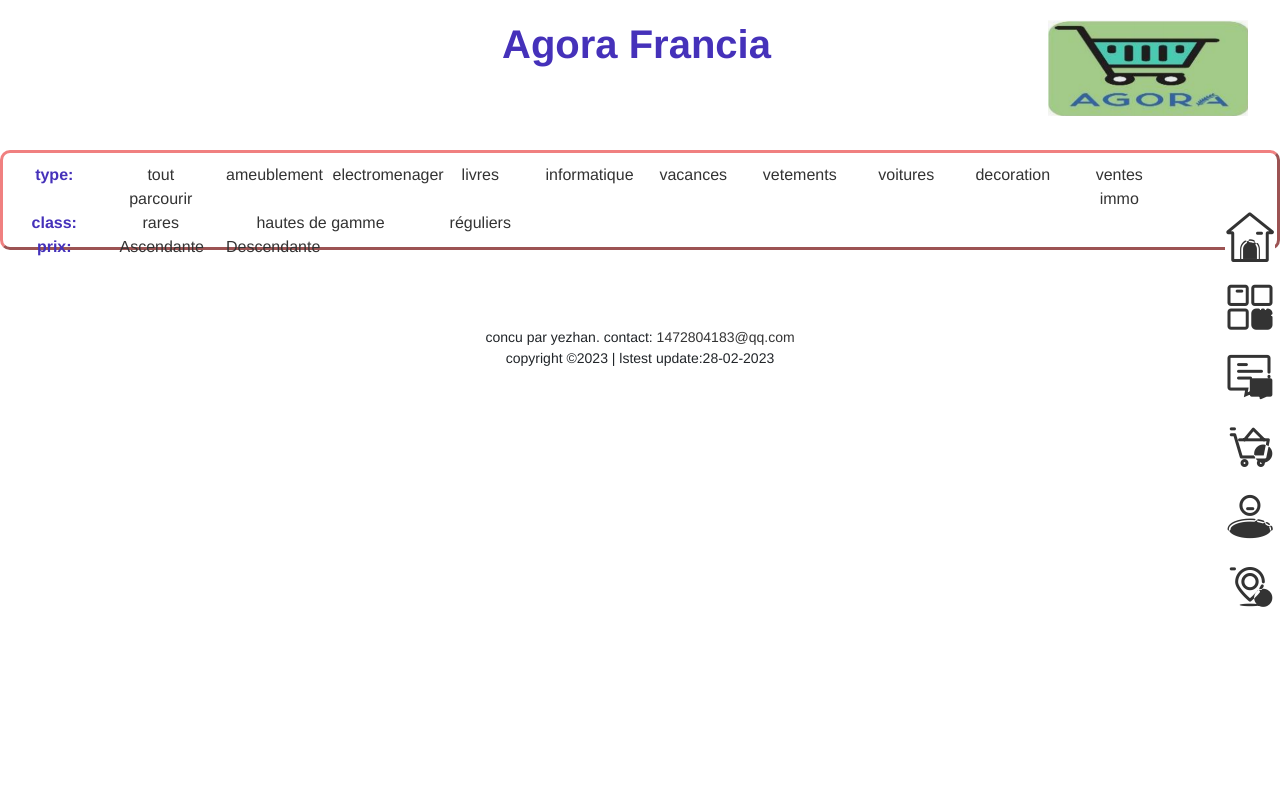
After one commit to glouno/AgoraMarketplace, a PHP site: page /parcourir2.php?type=1 in a window 1280 px wide. The commit adds this page. Run offline with PHP 8.4, Linux system fonts and the light colour scheme; data that the repository does not hold is empty.

Commit message:
modified:   parcourir1.php 	deleted:    parcourir2.html 	new file:   parcourir2.php

```diff
--- a/parcourir1.php
+++ b/parcourir1.php
@@ -52,8 +52,8 @@
             <div class="col-1">
                 <p><b>prix:</b></p>
             </div>
-            <div class="col-1"><a href="parcourir1.php?ordre='asc'&type='2'">Ascendante</a></div>
-            <div class="col-1"><a href="parcourir1.php?ordre='desc'&type='2'">Descendante</a></div>
+            <div class="col-1"><a href="parcourir1.php?">Ascendante</a></div>
+            <div class="col-1"><a href="parcourir2.php?">Descendante</a></div>
         </div>
     </div>
     <br><br><br>
--- /dev/null
+++ b/parcourir2.php
@@ -0,0 +1,153 @@
+<head>
+  <title>Title</title>
+  <!-- Required meta tags -->
+  <meta charset="utf-8" />
+  <meta name="viewport" content="width=device-width, initial-scale=1, shrink-to-fit=no" />
+
+  <!-- Bootstrap CSS -->
+  <link href="https://cdn.jsdelivr.net/npm/bootstrap@5.2.1/dist/css/bootstrap.min.css" rel="stylesheet"
+    integrity="sha384-iYQeCzEYFbKjA/T2uDLTpkwGzCiq6soy8tYaI1GyVh/UjpbCx/TYkiZhlZB6+fzT" crossorigin="anonymous" />
+  <link rel="stylesheet" href="css.css" type="text/css" />
+  <link rel="stylesheet" href="icon/iconfont.css" type="text/css" />
+</head>
+
+<body>
+  <div id="header" class="container-fluid">
+    <div class="row" style="padding: 20px">
+      <div class="col-4"></div>
+      <div class="col-4">
+        <h1 align="center"><b>Agora Francia</b></h1>
+      </div>
+      <div class="col-4">
+        <img src="image/logo.png" width="200" align="right" />
+      </div>
+    </div>
+  </div>
+  <div id="nav" class="container-fluid" style="border: 3px lightcoral outset; border-radius: 10px;">
+    <div class="row ">
+      <div class="col-1">
+        <p><strong>type:</strong></p>
+      </div>
+      <div class="col-1"><a href="parcourir2.php?type=0">tout parcourir</a></div>
+      <div class="col-1"><a href="parcourir2.php?type='ameublement'">ameublement</a></div>
+      <div class="col-1"><a href="parcourir2.php?type='electromenager'">electromenager</a></div>
+      <div class="col-1"><a href="parcourir2.php?type='livres'">livres</a></div>
+      <div class="col-1"><a href="parcourir2.php?type='informatique'">informatique</a></div>
+      <div class="col-1"><a href="parcourir2.php?type='vacances'">vacances</a></div>
+      <div class="col-1"><a href="parcourir2.php?type='vetements'">vetements</a></div>
+      <div class="col-1"><a href="parcourir2.php?type='voitures'">voitures</a></div>
+      <div class="col-1"><a href="parcourir2.php?type='decoration'">decoration</a></div>
+      <div class="col-1"><a href="parcourir2.php?type='ventes immo'">ventes immo</a></div>
+      <div class="col-1"></div>
+    </div>
+    <div class="row">
+      <div class="col-1">
+        <p><b>class:</b></p>
+      </div>
+      <div class="col-1"><a href="parcourir2.php?type='1'&type_prix='rare'&ordre='asc'">rares</a></div>
+      <div class="col-2"><a href="parcourir2.php?type_prix='gamme'&type='1'">hautes de gamme</a></div>
+      <div class="col-1"><a href="parcourir2.php?type_prix='normal'&type='1'">réguliers</a></div>
+    </div>
+    <div class="row">
+      <div class="col-1">
+        <p><b>prix:</b></p>
+      </div>
+      <div class="col-1"><a href="parcourir1.php?type=0">Ascendante</a></div>
+      <div class="col-1"><a href="parcourir2.php?type=0">Descendante</a></div>
+    </div>
+  </div>
+  <br><br><br>
+  <div id="section" class="container">
+    <?php
+    //identifier le nom de base de données
+    $database = "ag";
+    //connectez-vous dans votre BDD
+//Rappel : votre serveur = localhost | votre login = root | votre mot de pass = '' (rien)
+    $db_handle = mysqli_connect('localhost:3308', 'root', '');
+    $db_found = mysqli_select_db($db_handle, $database);
+    //si le BDD existe, faire le traitement
+    if ($db_found) {
+      if ($_GET['type'] == 0) {
+        $sql = "SELECT * FROM produits ORDER BY prix desc ";
+      } elseif ($_GET['type'] == 1) {
+        $sql = "SELECT * FROM produits WHERE type_prix=   " . $_GET['type_prix'] . " ORDER BY prix desc      ";
+        print_r($_GET['type_prix']);
+      } elseif ($_GET['type'] == 2) {
+        $sql = "SELECT * FROM produits ORDER BY prix  " . $_GET['ordre'] . "ORDER BY prix desc";
+      } else {
+        $sql = "SELECT * FROM produits WHERE types=   " . $_GET['type'] . " ORDER BY prix desc   ";
+      }
+      $result = mysqli_query($db_handle, $sql);
+      //$data = mysqli_fetch_assoc($result);
+      while ($data = mysqli_fetch_assoc($result)) {
+        echo '<a href="mod_article.php?id=' . $data['id'] . '">';
+        echo '<div class="row">';
+        echo '<div class="col-4"><img src="' . $data['image'] . '" width="360px" height="240px"></div>';
+        echo '<div class="col-1"></div> ';
+        echo '<div class="col-7" style="text-align: left;">';
+        echo '<br><h1>' . $data['nom'] . '</h1><br>';
+        echo '<h2>prix:' . $data['prix'] . '</h2>';
+        echo '</div></div><br></a>';
+      }
+    } //end else //fermer la connection
+    ?>
+    <?php mysqli_close($db_handle);
+    ?>
+  </div>
+
+  <div id="footer" class="container">
+    <footer>
+      <small>
+        <p align="center">
+          concu par yezhan. contact:<a href="mailto:1472804183@qq.com">
+            1472804183@qq.com
+          </a>
+        </p>
+        <p align="center">copyright &copy;2023 | lstest update:28-02-2023</p>
+      </small>
+    </footer>
+  </div>
+
+  <div class="fix_icon">
+    <div class="icon1">
+      <a href="accueil.php">
+        <span class="iconfont icon-shouye" style="font-size: 50px"></span>
+      </a>
+    </div>
+    <div class="icon1">
+      <a href="parcourir.php">
+        <span class="iconfont icon-gongneng" style="font-size: 50px"></span>
+      </a>
+    </div>
+    <div class="icon1">
+      <a href="notification.php">
+        <span class="iconfont icon-xiaoxi2" style="font-size: 50px"></span>
+      </a>
+    </div>
+    <div class="icon1">
+      <a href="panier.php">
+        <span class="iconfont icon-caigou" style="font-size: 50px"></span>
+      </a>
+    </div>
+    <div class="icon1">
+      <a href="compt.php">
+        <span class="iconfont icon-wode" style="font-size: 50px"></span>
+      </a>
+    </div>
+    <div class="icon1">
+      <a href="https://www.google.com/maps">
+        <span class="iconfont icon-weizhi" style="font-size: 50px"></span>
+      </a>
+    </div>
+  </div>
+
+  <script src="https://cdn.jsdelivr.net/npm/@popperjs/core@2.11.6/dist/umd/popper.min.js"
+    integrity="sha384-oBqDVmMz9ATKxIep9tiCxS/Z9fNfEXiDAYTujMAeBAsjFuCZSmKbSSUnQlmh/jp3"
+    crossorigin="anonymous"></script>
+
+  <script src="https://cdn.jsdelivr.net/npm/bootstrap@5.2.1/dist/js/bootstrap.min.js"
+    integrity="sha384-7VPbUDkoPSGFnVtYi0QogXtr74QeVeeIs99Qfg5YCF+TidwNdjvaKZX19NZ/e6oz"
+    crossorigin="anonymous"></script>
+</body>
+
+</html>
```
Also changed, not shown: parcourir2.html (deleted, +0 -147 lines).
